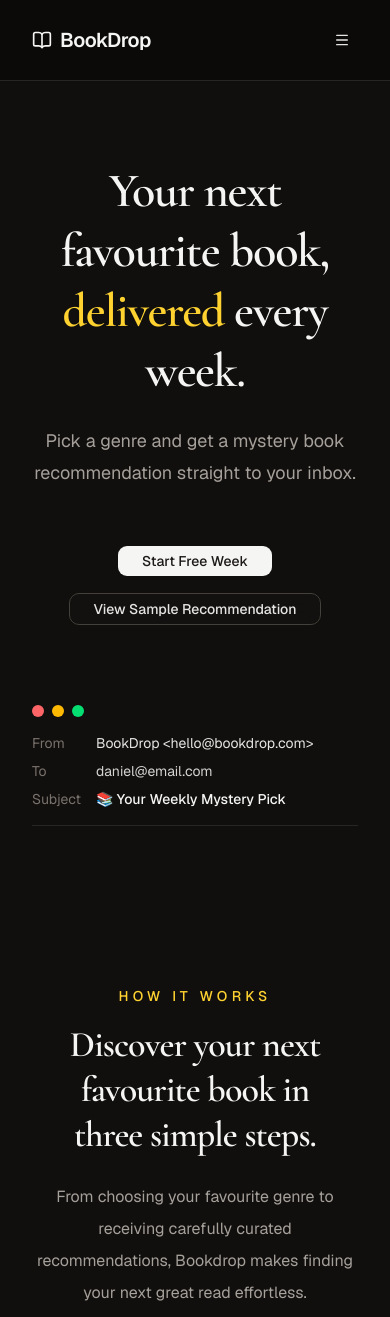
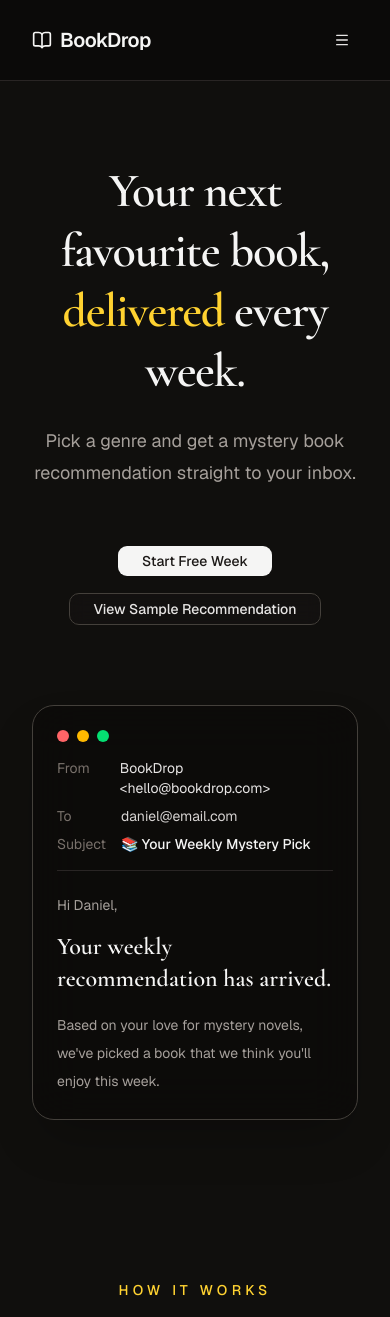
Before and after one commit to SobiahSelvarajah/ss-bookdrop, a Next.js app: page / in a window 390 px wide. Shown: the top 1317 px of the page. Built offline with nearby package versions, Linux system fonts and the light colour scheme.

Commit message:
feat: HeroEmailIntro html added, styled and responsive

```diff
--- a/src/components/sections/hero/Hero.tsx
+++ b/src/components/sections/hero/Hero.tsx
@@ -1,4 +1,4 @@
-import HeroContent from "./HeroContent";
+import HeroMainContent from "./HeroMainContent";
 import HeroEmail from "./HeroEmail";
 
 
@@ -6,7 +6,7 @@ export default function Hero() {
     return (
         <section className="px-8 py-20 lg:py-20">
             <div className="mx-auto grid max-w-7xl items-center gap-20 lg:grid-cols-2">
-                <HeroContent />
+                <HeroMainContent />
                 <HeroEmail />
             </div>
         </section>
--- a/src/components/sections/hero/HeroEmail.tsx
+++ b/src/components/sections/hero/HeroEmail.tsx
@@ -1,7 +1,9 @@
+import HeroEmailIntro from "./HeroEmailIntro";
 
 
 export default function HeroEmail() {
     return (
+        <div className="relative rounded-3xl border border-stone-700 bg-stone-950/80 p-6 shadow-2xl backdrop-blur-xl">
             <section className="border-b border-stone-800 pb-4">
                 <div className="mb-4 flex items-center gap-2" aria-hidden="true">
                     <span className="h-3 w-3 rounded-full bg-red-400" />
@@ -40,5 +42,8 @@ export default function HeroEmail() {
                     </div>
                 </dl>
             </section>
+            <HeroEmailIntro />
+        </div>
+
     )
 }
--- /dev/null
+++ b/src/components/sections/hero/HeroEmailIntro.tsx
@@ -0,0 +1,19 @@
+
+
+export default function HeroEmailIntro() {
+    return (
+        <section className="mt-6 space-y-4">
+            <p className="text-sm text-stone-400">
+                Hi Daniel,
+            </p>
+            <h3 className="font-heading text-2xl font-semibold text-stone-100">
+                Your weekly recommendation has arrived.
+            </h3>
+            <p className="text-sm leading-7 text-stone-400">
+                Based on your love for mystery novels,
+                we've picked a book that we think
+                you'll enjoy this week.
+            </p>
+        </section>
+    )
+}
--- a/src/components/sections/hero/HeroContent.tsx
+++ b/src/components/sections/hero/HeroMainContent.tsx
@@ -1,7 +1,7 @@
 import { Button } from "@/components/ui/button";
 
 
-export default function HeroContent() {
+export default function HeroMainContent() {
     return (
         <div className="mx-auto max-w-xl text-center lg:mx-0 lg:text-left">
             <h1 className="font-heading font-semibold text-5xl leading-tight tracking-tight text-stone-100 md:text-6xl md:leading-1.1 lg:text-7xl">
```
Lines whose indentation alone changed are shown as unchanged.
